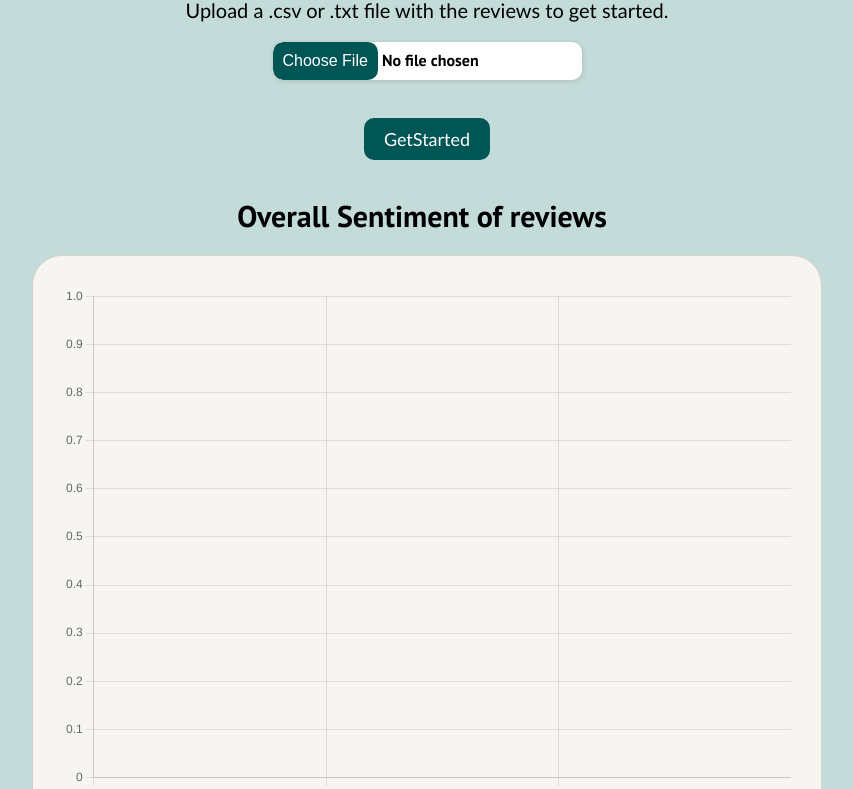
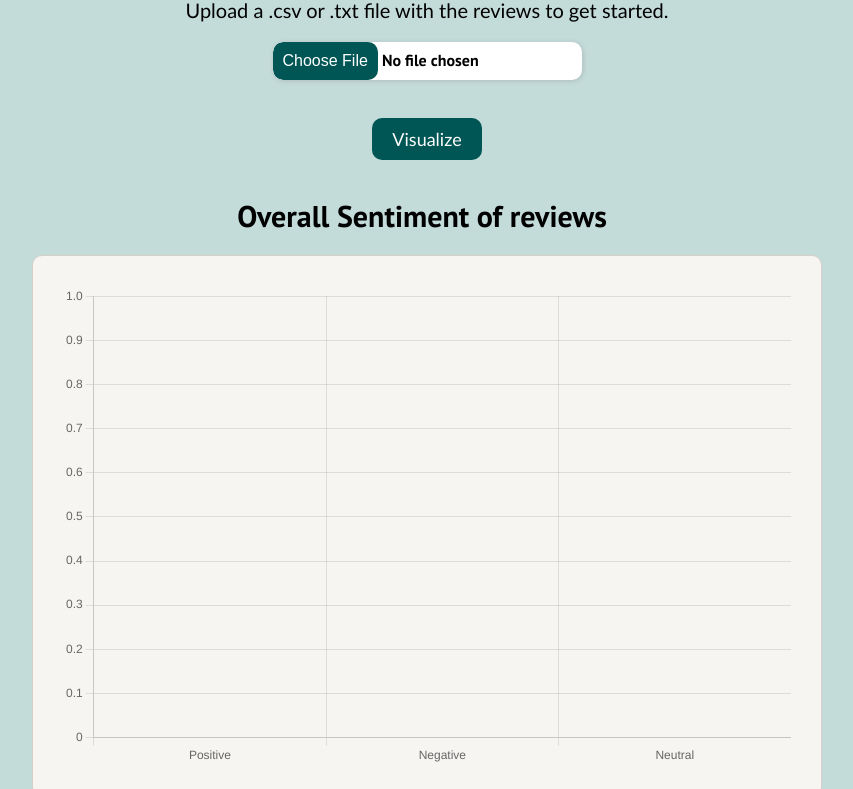
Before and after one commit to Ajay-Baghel/SentimentAnalysis-ui, a React (Create React App) app: page / in a window 1280 px wide. Shown: the part 211-1000 px from the top of the page, without its empty margins (213-1066 px from the left). Built offline with nearby package versions, Linux system fonts and the light colour scheme.

Commit message:
added graph to hero section

```diff
--- a/package.json
+++ b/package.json
@@ -6,6 +6,7 @@
     "@testing-library/jest-dom": "^5.16.4",
     "@testing-library/react": "^13.3.0",
     "@testing-library/user-event": "^13.5.0",
+    "faker": "^6.6.6",
     "papaparse": "^5.3.2",
     "react": "^18.2.0",
     "react-chartjs-2": "^4.2.0",
--- a/src/components/Bargraph.js
+++ b/src/components/Bargraph.js
@@ -1,9 +1,10 @@
 import React, { useState, useEffect, useRef } from "react";
 import "./Bargraph.css";
 import Papa from "papaparse";
-import { Chart } from "react-chartjs-2";
+import { Bar, Chart } from "react-chartjs-2";
 import { Pie } from "react-chartjs-2";
 import { Chart as ChartJS, registerables } from "chart.js";
+import Button from "./Buttons/Button";
 ChartJS.register(...registerables);
 
 function Bargraph() {
@@ -27,56 +28,40 @@ function Bargraph() {
                     "rgba(255, 26, 104, 0.2)",
                     "rgba(54, 162, 235, 0.2)",
                     "rgba(255, 206, 86, 0.2)",
-                    // "rgba(75, 192, 192, 0.2)",
-                    // "rgba(153, 102, 255, 0.2)",
-                    // "rgba(255, 159, 64, 0.2)",
-                    // "rgba(0, 0, 0, 0.2)",
                 ],
                 borderColor: [
                     "rgba(255, 26, 104, 1)",
                     "rgba(54, 162, 235, 1)",
                     "rgba(255, 206, 86, 1)",
-                    // "rgba(75, 192, 192, 1)",
-                    // "rgba(153, 102, 255, 1)",
-                    // "rgba(255, 159, 64, 1)",
-                    // "rgba(0, 0, 0, 1)",
                 ],
                 borderWidth: 1,
             },
         ],
     };
     function updateChart() {
+        console.log("updatechart() called")
         var positive = positiveData.length,
             negative = negativeData.length,
             neutral = neutralData.length;
         var array = [];
-        // for (let i = 0; i < positiveData.length; i++) {
-        //   if (positiveData[i] == 1) positive++;
-        //   if (negativeData[i] == 1) negative++;
-        //   if (neutralData[i] == 1) neutral++;
-        // }
-        console.log(positive);
-        console.log(negative);
-        console.log(neutral);
         array.push(positive);
         array.push(negative);
         array.push(neutral);
         let barChart = chartRefBar.current;
-        let pieChart = chartRefPie.current;
+        //let pieChart = chartRefPie.current;
         //barChart.data.datasets[0].label = "Reviews";
         barChart.data.datasets[0].data = array;
-        pieChart.data.datasets[0].data = array;
+        //pieChart.data.datasets[0].data = array;
         barChart.update();
-        pieChart.update();
+        console.log("chart updated")
+        //pieChart.update();
     }
     const loadData = () => {
-        if (!isFilePicked) {
-            alert("Please select a file first");
-        } else {
-            Papa.parse(
-                "https://storagetextanalysis.blob.core.windows.net/output-container//home/output/TueJun2107-25-06GMT2022OutputFile.csv",
+        Papa.parse("https://raw.githubusercontent.com/Ajay-Baghel/assets/main/WedJun2211-40-01GMT2022OutputFile.CSV",
             {
                 download: true,
+                header: true,
+                skipEmptyLines: true,
                 complete: function (results) {
                     console.log("results is : ", results);
                     const sentimentdata = [];
@@ -105,16 +90,44 @@ function Bargraph() {
                     setpositiveData(positivedata);
                     setnegativeData(negativedata);
                     setneutralData(neutraldata);
+                    updateChart();
                 },
             }
-            );
-        }
+        )
+
     };
     return (
         <>
             <div className="container">
                 <div className="chart-container">
-                    <Chart
+                    <Bar
+                        data={data}
+                        ref={chartRefBar}
+                        height="600px"
+                        width="800px"
+                        options={{
+                            maintainAspectRatio: false,
+                            plugins: {
+                                legend: {
+                                    display: false,
+                                },
+                                tooltip: {
+                                    callbacks: {
+                                        afterBody: function (context) {
+                                            return res[context[0].dataIndex];
+                                        },
+                                    },
+                                },
+                            },
+                            scales: {
+                                y: {
+                                    beginAtZero: true,
+                                },
+                            },
+                        }}
+
+                    />
+                    {/* <Chart
                         ref={chartRefBar}
                         type="bar"
                         data={data}
@@ -140,8 +153,11 @@ function Bargraph() {
                                 },
                             },
                         }}
-                    />
+                    /> */}
                 </div>
+                <Button onClick={() => { loadData(); updateChart(); }}>Load Data</Button>
+                <Button onClick={() => updateChart()}>update chart</Button>
+
             </div >
         </>
     )
--- a/src/components/HeroSection.css
+++ b/src/components/HeroSection.css
@@ -62,3 +62,20 @@ h2 {
 .hero-btn .btn {
     margin: 6px;
 }
+.container {
+    display: flex;
+    flex-direction: column;
+    justify-content: center;
+    align-items: center;
+    background: #f7f5f2;
+    border: 1px solid #d6d0c8;
+    border-radius: 10px;
+}
+
+.chart-container {
+    width: 60vw;
+    height: 65vh;
+    padding: 20px;
+
+    /* position: "relative"; */
+}
--- a/src/components/HeroSection.js
+++ b/src/components/HeroSection.js
@@ -1,21 +1,113 @@
-import React from 'react'
+import React, { useState, useEffect, useRef } from "react";
 import './HeroSection.css'
-import { useState } from 'react'
-import Graphs from './Graphs'
-import Bargraph from './Bargraph'
 import Bubblecharts from './Bubblecharts'
 import Button from './Buttons/Button'
+import "./Bargraph.css";
+import Papa from "papaparse";
+import { Bar } from "react-chartjs-2";
+import { Chart as ChartJS, registerables } from "chart.js";
+ChartJS.register(...registerables);
 
 
 const HeroSection = () => {
     const [selectedFile, setSelectedFile] = useState();
     const [isFilePicked, setIsFilePicked] = useState(false);
-
     const changeHandler = (event) => {
         setSelectedFile(event.target.files[0]);
         setIsFilePicked(true);
     };
+    const chartRefBar = useRef(null);
+    const [sentimentData, setsentimentData] = useState([]);
+    const [positiveData, setpositiveData] = useState([]);
+    const [negativeData, setnegativeData] = useState([]);
+    const [neutralData, setneutralData] = useState([]);
+    const [res, setRes] = useState();
 
+    const data = {
+        labels: ["Positive", "Negative", "Neutral"],
+        datasets: [
+            {
+                label: "",
+                data: [],
+                backgroundColor: [
+                    "rgba(255, 26, 104, 0.2)",
+                    "rgba(54, 162, 235, 0.2)",
+                    "rgba(255, 206, 86, 0.2)",
+                ],
+                borderColor: [
+                    "rgba(255, 26, 104, 1)",
+                    "rgba(54, 162, 235, 1)",
+                    "rgba(255, 206, 86, 1)",
+                ],
+                borderWidth: 1,
+            },
+        ],
+    };
+    function updateChart() {
+        console.log("updatechart() called")
+        var positive = positiveData.length,
+            negative = negativeData.length,
+            neutral = neutralData.length;
+        var array = [];
+        array.push(positive);
+        array.push(negative);
+        array.push(neutral);
+        let barChart = chartRefBar.current;
+        barChart.data.datasets[0].data = array;
+        barChart.update();
+        console.log(barChart)
+    }
+    const loadData = () => {
+        Papa.parse("https://raw.githubusercontent.com/Ajay-Baghel/assets/main/WedJun2211-40-01GMT2022OutputFile.CSV",
+            {
+                download: true,
+                header: true,
+                skipEmptyLines: true,
+                complete: function (results) {
+                    console.log("results is : ", results);
+                    const sentimentdata = [];
+                    const positivedata = [];
+                    const negativedata = [];
+                    const neutraldata = [];
+                    const res = [[], [], []];
+                    results.data.map((ele) => {
+                        sentimentdata.push(ele.sentiment);
+                        if (ele.sentiment === "positive") {
+                            positivedata.push(ele.positive);
+                            res[0].push(ele.assessment + " " + ele.target);
+                        }
+                        if (ele.sentiment === "negative") {
+                            negativedata.push(ele.negative);
+                            res[1].push(ele.assessment + " " + ele.target);
+                        }
+                        if (ele.sentiment === "mixed") {
+                            neutraldata.push(ele.neutral);
+                            res[2].push(ele.assessment + " " + ele.target);
+                        }
+                    });
+                    console.log("sentiment data : ", sentimentdata);
+                    setRes(res);
+                    setsentimentData(sentimentdata);
+                    setpositiveData(positivedata);
+                    setnegativeData(negativedata);
+                    setneutralData(neutraldata);
+                    let positive = positiveData.length,
+                        negative = negativeData.length,
+                        neutral = neutralData.length;
+                    let array = [];
+                    console.log(array);
+                    array.push(positive);
+                    array.push(negative);
+                    array.push(neutral);
+                    let barChart = chartRefBar.current;
+                    barChart.data.datasets[0].data = array;
+                    barChart.update();
+                    console.log(barChart)
+                },
+            }
+        )
+
+    };
 
     return (
         <div className="hero-container">
@@ -29,13 +121,47 @@ const HeroSection = () => {
                     id="uploadfile"
                     accept=".csv"
                     onChange={changeHandler}
+                    onClick={loadData}
                 />
                 <div className='hero-btn'>
-                    <Button>GetStarted</Button>
-                    {/* <Button className='btns' buttonStyle='btn--outline'>Get Started</Button> */}
+                    <Button onClick={() => { updateChart() }}>Visualize</Button>
                 </div>
                 <h2>Overall Sentiment of reviews</h2>
-                <Bargraph />
+
+                {/* Bar chart starts here */}
+                <div className="container">
+                    <div className="chart-container">
+                        <Bar
+                            data={data}
+                            ref={chartRefBar}
+                            height="600px"
+                            width="800px"
+                            options={{
+                                maintainAspectRatio: false,
+                                plugins: {
+                                    legend: {
+                                        display: false,
+                                    },
+                                    tooltip: {
+                                        callbacks: {
+                                            afterBody: function (context) {
+                                                return res[context[0].dataIndex];
+                                            },
+                                        },
+                                    },
+                                },
+                                scales: {
+                                    y: {
+                                        beginAtZero: true,
+                                    },
+                                },
+                            }}
+
+                        />
+                    </div>
+
+                </div >
+                {/* Bar chart ends here */}
                 <h2>Sentiment wise assessment of targets</h2>
                 <Bubblecharts />
             </div>
```
Also changed, not shown: 1 other file (tests, documents, lock files or other folders). Lines whose indentation alone changed are shown as unchanged.
